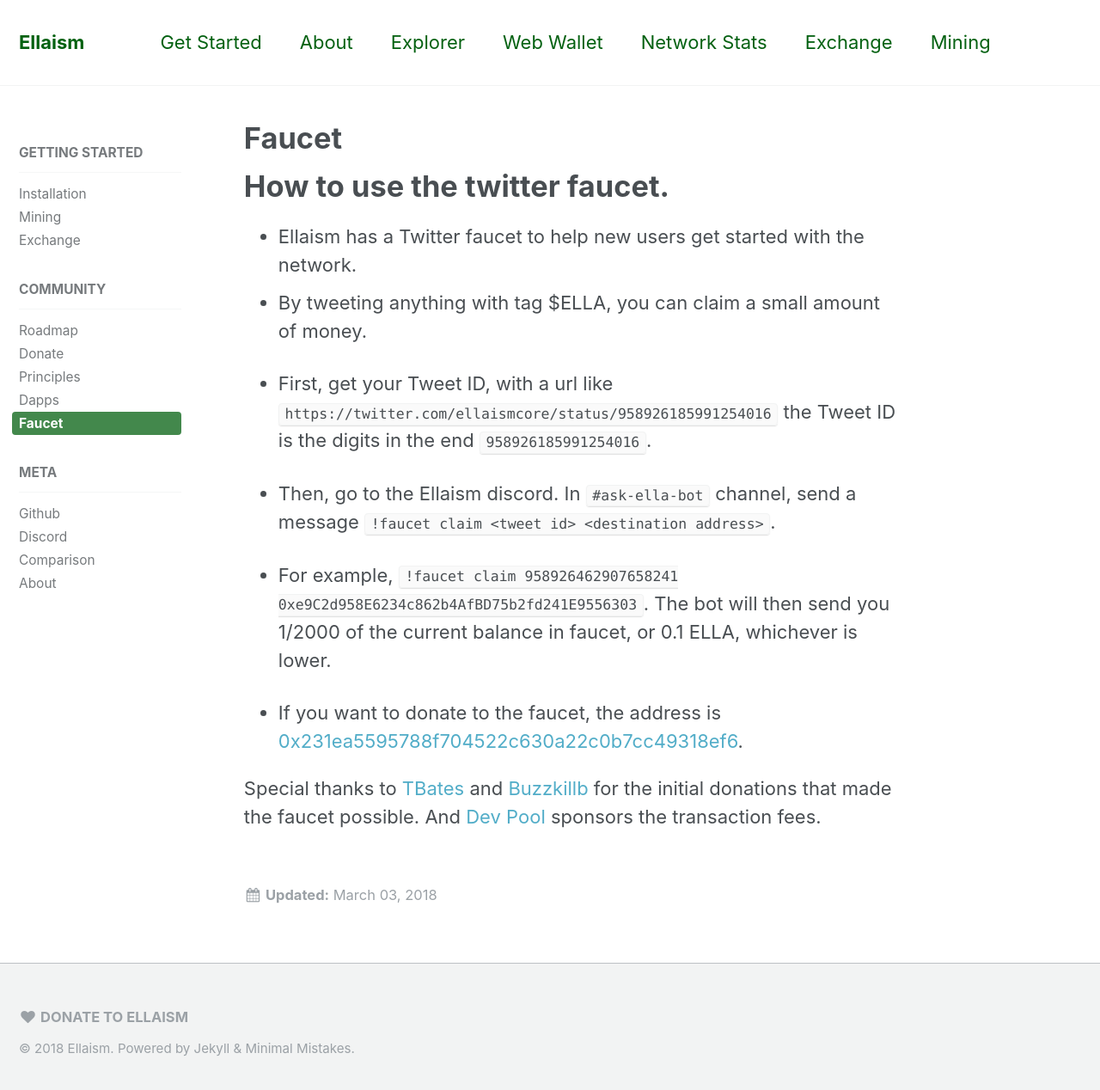
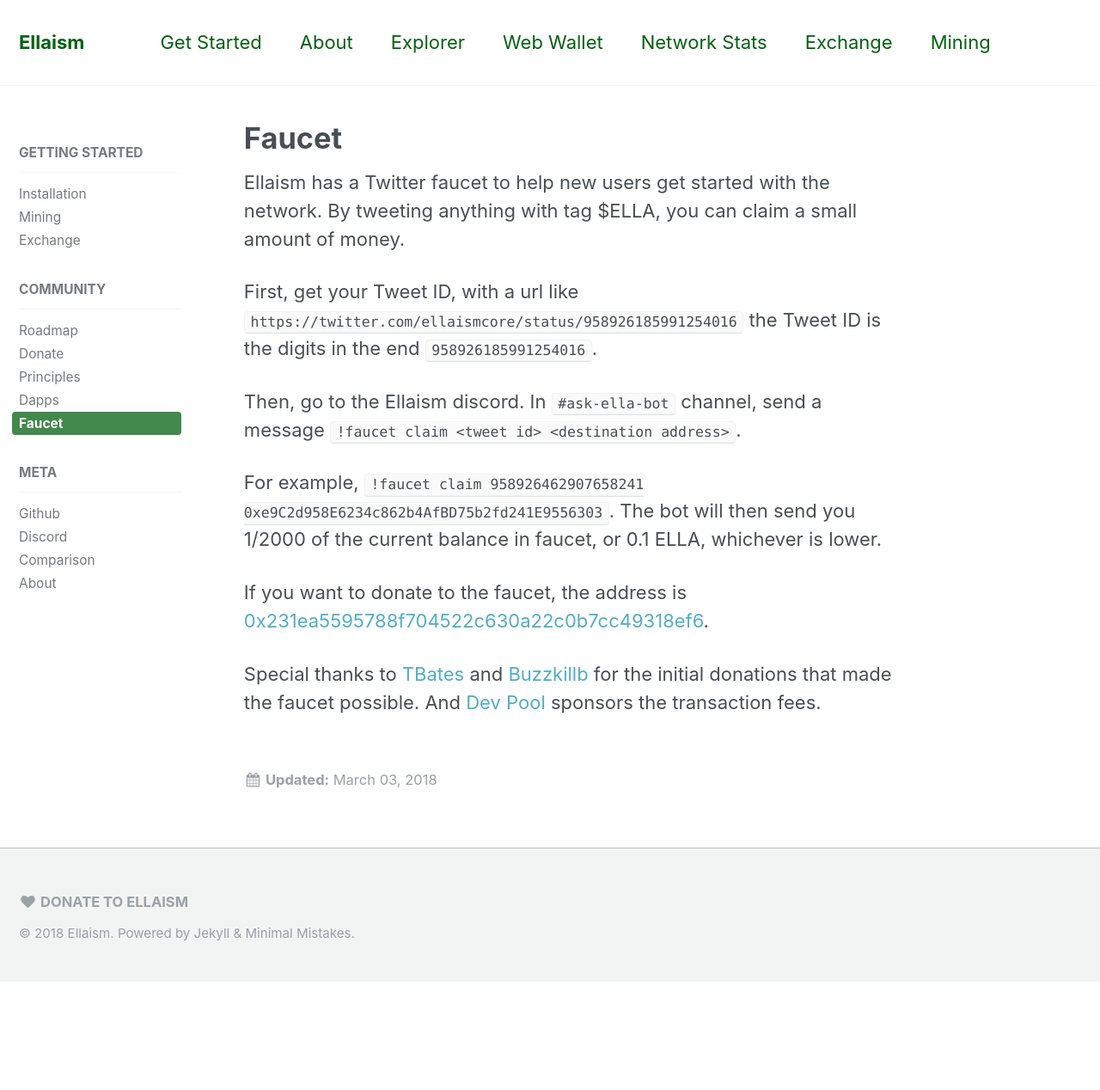
Before and after one commit to ellaism/ellaism.org, a Jekyll site: the page built from _docs/faucet.md, in a window 1280 px wide and 1275 px high. Shown: the top 1268 px of the window at 86% size. Built offline with Jekyll 4.4.1, drawn with Linux system fonts in a browser that asks for light colours.

Commit message:
Remove redundant title

```diff
--- a/_docs/faucet.md
+++ b/_docs/faucet.md
@@ -3,18 +3,16 @@
 permalink: /faucet/
 modified: 2018-03-03
 ---
-# How to use the twitter faucet.
 
-- Ellaism has a Twitter faucet to help new users get started with the network.
-- By tweeting anything with tag $ELLA, you can claim a small amount of money.
+Ellaism has a Twitter faucet to help new users get started with the network. By tweeting anything with tag $ELLA, you can claim a small amount of money.
 
-- First, get your Tweet ID, with a url like `https://twitter.com/ellaismcore/status/958926185991254016` the Tweet ID is the digits in the end `958926185991254016`.
+First, get your Tweet ID, with a url like `https://twitter.com/ellaismcore/status/958926185991254016` the Tweet ID is the digits in the end `958926185991254016`.
 
-- Then, go to the Ellaism discord. In `#ask-ella-bot` channel, send a message `!faucet claim <tweet id> <destination address>`.
+Then, go to the Ellaism discord. In `#ask-ella-bot` channel, send a message `!faucet claim <tweet id> <destination address>`.
 
-- For example, `!faucet claim 958926462907658241 0xe9C2d958E6234c862b4AfBD75b2fd241E9556303`. The bot will then send you 1/2000 of the current balance in faucet, or 0.1 ELLA, whichever is lower.
+For example, `!faucet claim 958926462907658241 0xe9C2d958E6234c862b4AfBD75b2fd241E9556303`. The bot will then send you 1/2000 of the current balance in faucet, or 0.1 ELLA, whichever is lower.
 
-- If you want to donate to the faucet, the address is
+If you want to donate to the faucet, the address is
 [0x231ea5595788f704522c630a22c0b7cc49318ef6](https://explorer.ellaism.org/addr/0x231ea5595788f704522c630a22c0b7cc49318ef6).
 
 Special thanks to [TBates](https://keybase.io/tbates76) and [Buzzkillb](https://keybase.io/buzzkillb) for the initial donations that made the faucet possible. And [Dev Pool](https://pool.ellaism.org) sponsors the transaction fees.
```
